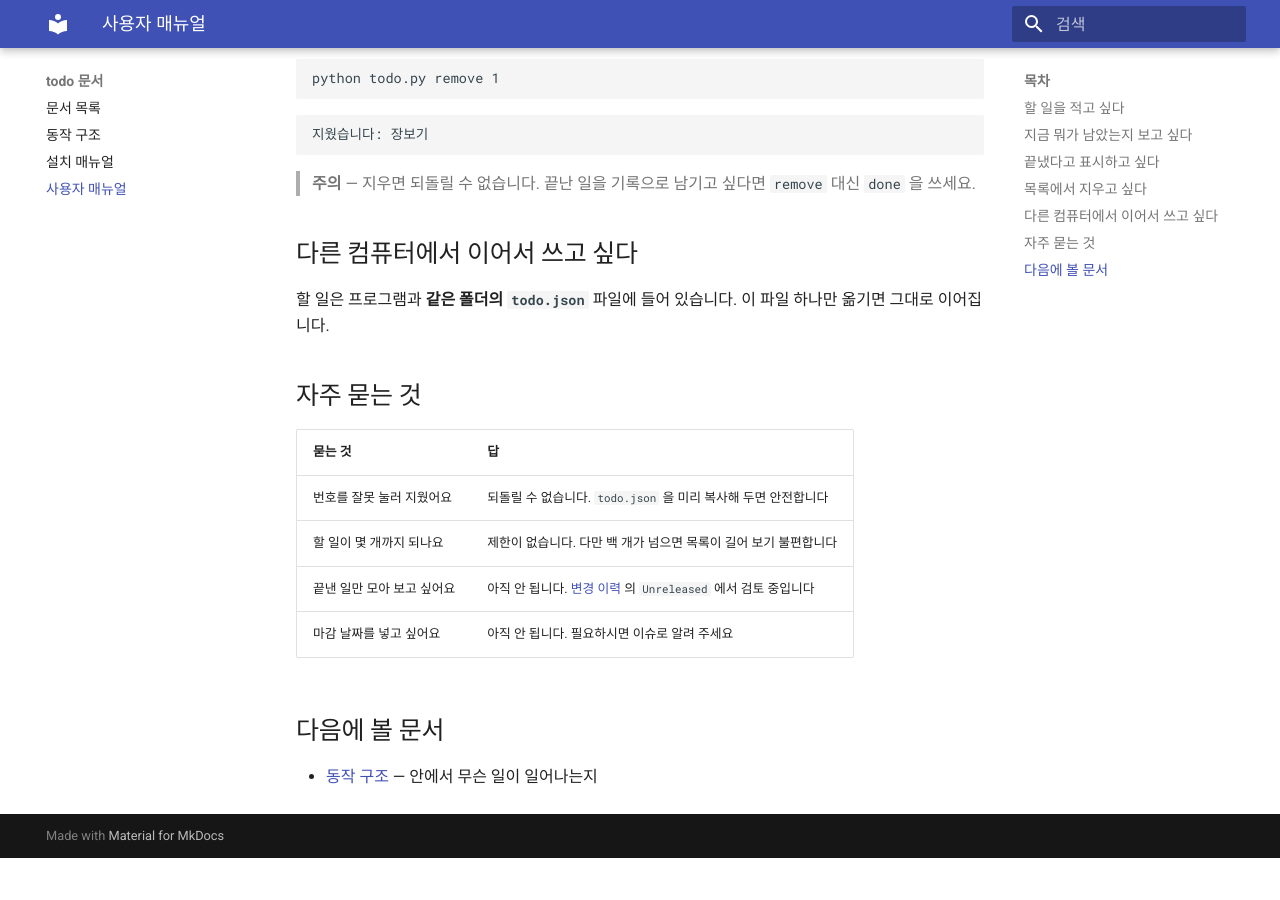
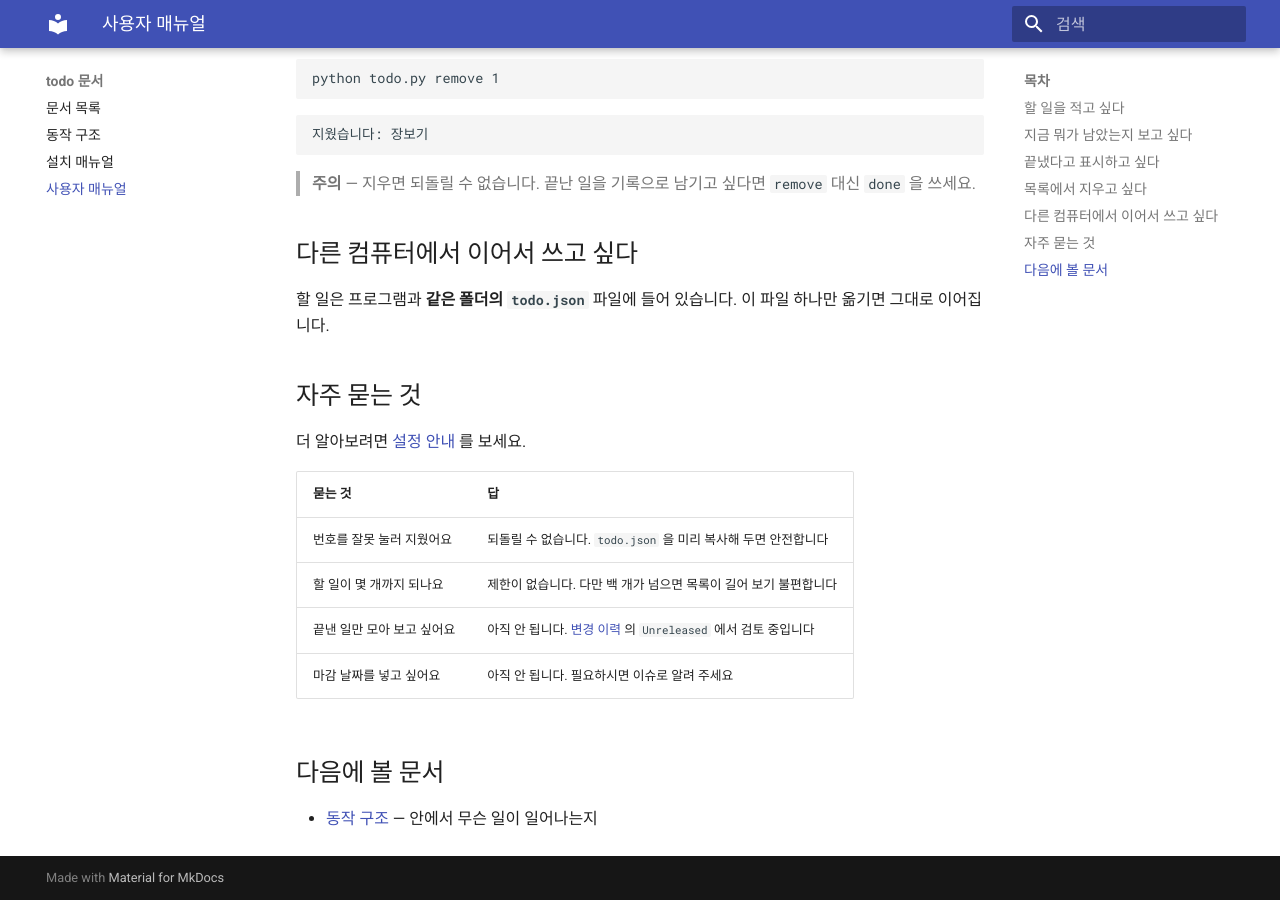
Before and after one commit to SINGLE-COURSE-LECTURE/todo-cli-demo, an MkDocs documentation site: the page built from docs/usage.md, in a window 1280 px wide and 900 px high, scrolled down 1272 px. Built offline with MkDocs 1.6.1 and Material for MkDocs 9.7.7, drawn with Linux system fonts in a browser that asks for light colours; before the commit the page ends 2130 px from its top, so only the background shows below that.

Commit message:
docs: 사용자 매뉴얼에 설정 안내 링크 추가

```diff
--- a/docs/usage.md
+++ b/docs/usage.md
@@ -59,6 +59,8 @@ python todo.py remove 1
 
 ## 자주 묻는 것
 
+더 알아보려면 [설정 안내](https://github.com/SINGLE-COURSE-LECTURE/todo-cli-demo/blob/main/SETTINGS.md) 를 보세요.
+
 | 묻는 것 | 답 |
 |---|---|
 | 번호를 잘못 눌러 지웠어요 | 되돌릴 수 없습니다. `todo.json` 을 미리 복사해 두면 안전합니다 |
```
